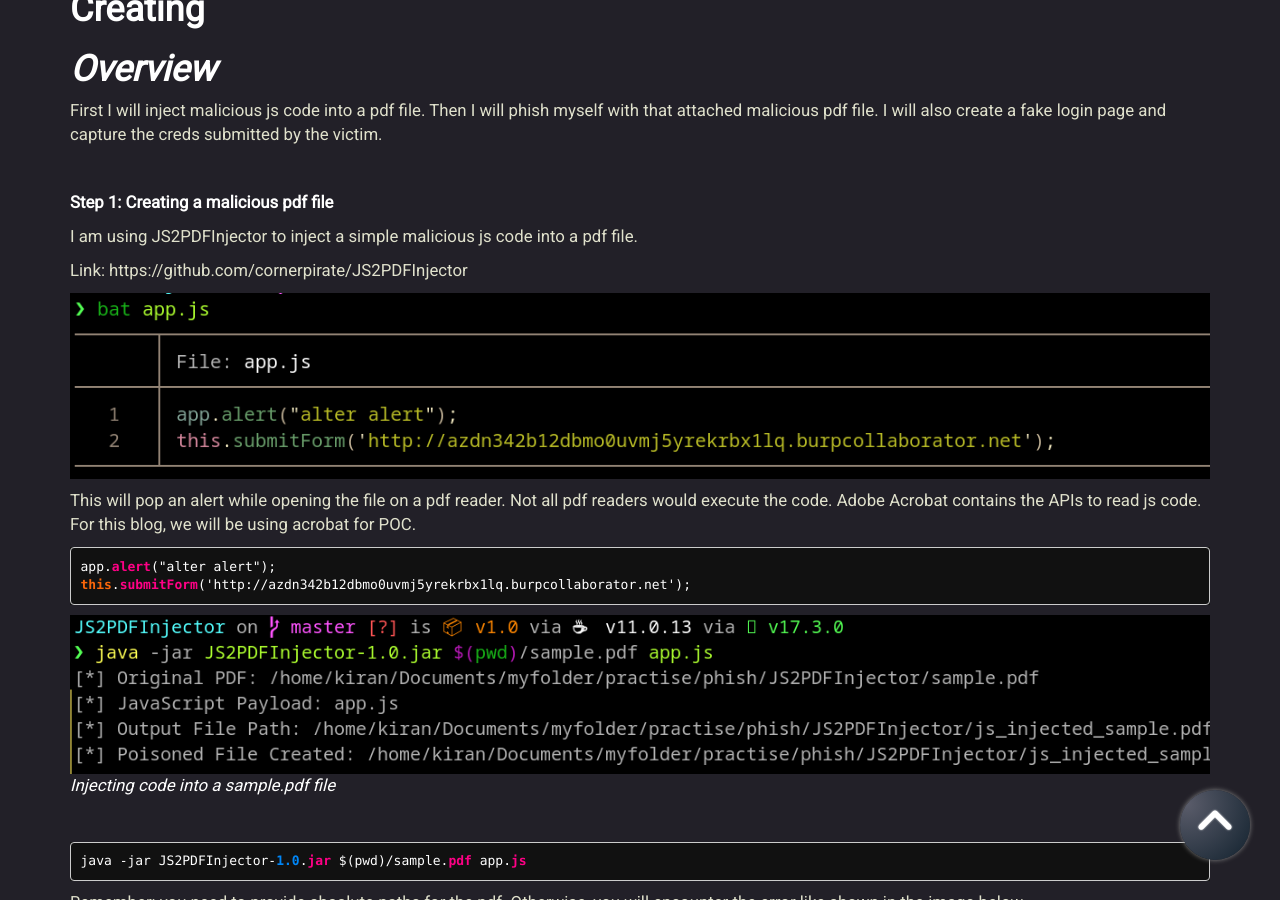
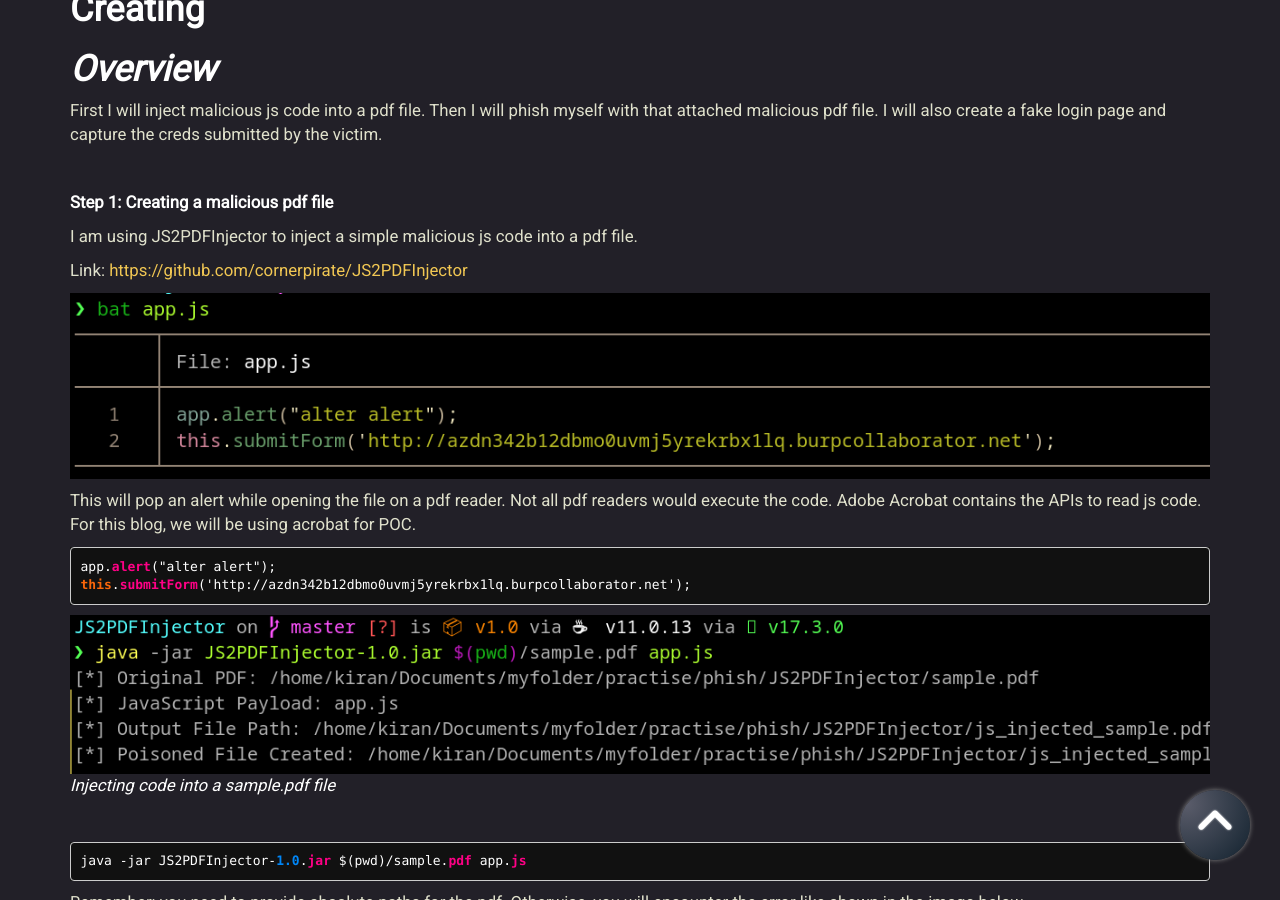
Before and after one commit to Cimihan123/jekyll-blog-theme, a Jekyll site: the page built from _posts/2022-03-12-phish.markdown, in a window 1280 px wide and 900 px high, scrolled down 1150 px. Built offline with Jekyll 4.4.1, drawn with Linux system fonts in a browser that asks for light colours; nearby versions of some CDN libraries.

Commit message:
Update 2022-03-12-phish.markdown

```diff
--- a/_posts/2022-03-12-phish.markdown
+++ b/_posts/2022-03-12-phish.markdown
@@ -58,7 +58,7 @@
 
 I am using JS2PDFInjector to inject a simple malicious js code into a pdf file.
 
-Link: https://github.com/cornerpirate/JS2PDFInjector
+Link: <https://github.com/cornerpirate/JS2PDFInjector>
 
 ![ js2pdfinjector ><](/assets/img/blog2-phish/1.png )
 
@@ -437,14 +437,14 @@
 Sites to look for analyzing email header
 
 
-https://toolbox.googleapps.com/apps/messageheader/analyzeheader
+<https://toolbox.googleapps.com/apps/messageheader/analyzeheader>
 
-https://mha.azurewebsites.net/
+<https://mha.azurewebsites.net/>
 
 
 **3.Extracting Urls and Defanging Urls**
 
-**https://gchq.github.io/CyberChef/#recipe=Extract_URLs%28false%29Defang_URL%28true,true,true,%27Valid%20domains%20and%20full%20URLs%27%29&input=aHR0cDovL2dvb2dsZS5jb20**
+<https://gchq.github.io/CyberChef/#recipe=Extract_URLs%28false%29Defang_URL%28true,true,true,%27Valid%20domains%20and%20full%20URLs%27%29&input=aHR0cDovL2dvb2dsZS5jb20>
 
 &nbsp;
 
@@ -454,27 +454,27 @@
 
 **5.Take a Screenshot of suspicious URLs or IP addresses**
 
-**https://www.url2png.com/**
+<https://www.url2png.com/>
 
 &nbsp;
 
 **6.Checking if the URLs or IPs are blacklisted or not**
 
-**https://www.ipvoid.com/ip-blacklist-check/**
+<https://www.ipvoid.com/ip-blacklist-check/>
 
 &nbsp;
 
 **7.Checking if the URLs or Ip addresses are malicious or not**
 
-**https://www.virustotal.com/gui/home/upload**
+<https://www.virustotal.com/gui/home/upload>
 
 &nbsp;
 
 **8.Downloading the attachments, get the hash of it then analyze if they are malicious or not**
 
-**https://www.virustotal.com/gui/home/upload**
+<https://www.virustotal.com/gui/home/upload>
 
-**https://talosintelligence.com/talos_file_reputation**
+<https://talosintelligence.com/talos_file_reputation>
 
 &nbsp;
 
@@ -505,15 +505,15 @@
 
 First, check if the pdf has the correct magic number or not.
 
-![ burp-server ><](/assets/img/blog2-phish/51.png)
+![ pdf-magic-num ><](/assets/img/blog2-phish/51.png)
 
-To check it, visit here: **https://en.wikipedia.org/wiki/List_of_file_signatures**
+To check it, visit here: <https://en.wikipedia.org/wiki/List_of_file_signatures>
 
 It seems correct.
 
 Let's analyze the pdf file with a tool called **pdfid**.
 
-![ burp-server ><](/assets/img/blog2-phish/52.png)
+![ pdfid ><](/assets/img/blog2-phish/52.png)
 
 It contains some javascript. It is better for us not to open the pdf file as /OpenAction is also 1 which means the js will take some actions on opening the pdf file.
 
```
Also changed, not shown: other parts of _posts/2022-03-12-phish.markdown (+3 -3 lines).
